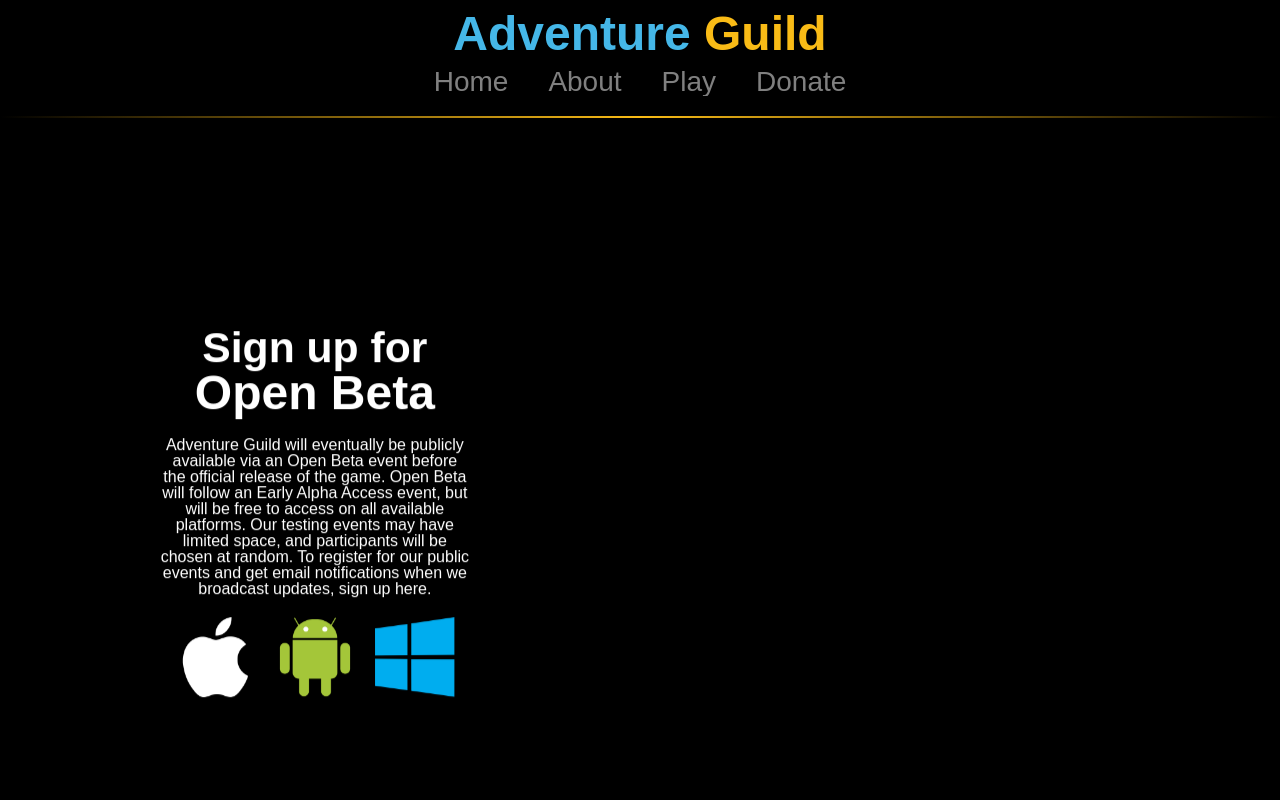
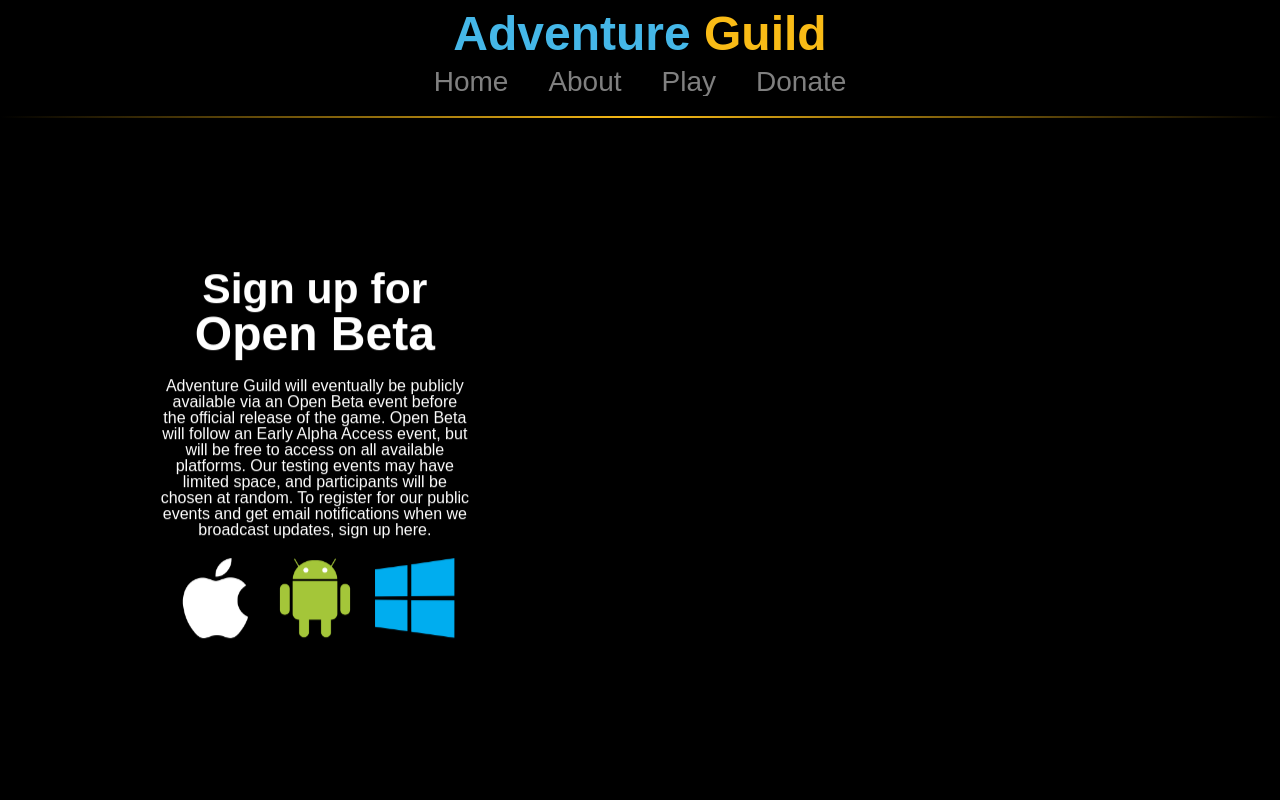
Before and after one commit to YesAndGames/ag-website-client, a website: page play.html in a window 1280 px wide. Shown: the top 800 px of the page. Drawn offline with nearby package versions, Linux system fonts and the light colour scheme; files that its build step writes are made by us from their sources.

Commit message:
fix a ton of hero section sizing issues

```diff
--- a/style/components/about.scss
+++ b/style/components/about.scss
@@ -1,11 +1,12 @@
 .about-features {
+  padding-top: $nav-height;
 
   h1, h2, h3 {
     text-align: center;
   }
 
   h3 {
-    margin: 20px;
+    margin-bottom: 20px;
   }
 
   .about-features-overview {
@@ -24,7 +25,7 @@
 
     iframe {
       position: absolute;
-      top: 20%;
+      top: 10%;
       left: 0;
       width: 80%;
       height: 80%;
--- a/style/components/play.scss
+++ b/style/components/play.scss
@@ -1,10 +1,7 @@
 .beta-signup {
 
+  padding-top: $nav-height;
   text-align: center;
-
-  & > div {
-    padding-top: $nav-height;
-  }
 
   h1 {
     margin-bottom: 20px;
--- a/style/global.scss
+++ b/style/global.scss
@@ -83,8 +83,8 @@ button:active {
 
 .hero {
   @include clearfix ();
+  @include viewport-under-nav ();
 
-  height: $viewport-height;
   @media screen and (max-width: $tablet-break) {
     height: auto;
   }
--- a/style/vars.scss
+++ b/style/vars.scss
@@ -74,6 +74,12 @@ $viewport-height: 100vh;
   }
 }
 
+@mixin viewport-under-nav () {
+  height: -webkit-calc(#{$viewport-height} - #{$nav-height});
+  height: -moz-calc(#{$viewport-height} - #{$nav-height});
+  height: calc(#{$viewport-height} - #{$nav-height});
+}
+
 @-webkit-viewport { width: device-width; }
 @-moz-viewport    { width: device-width; }
 @-ms-viewport     { width: device-width; }
```
